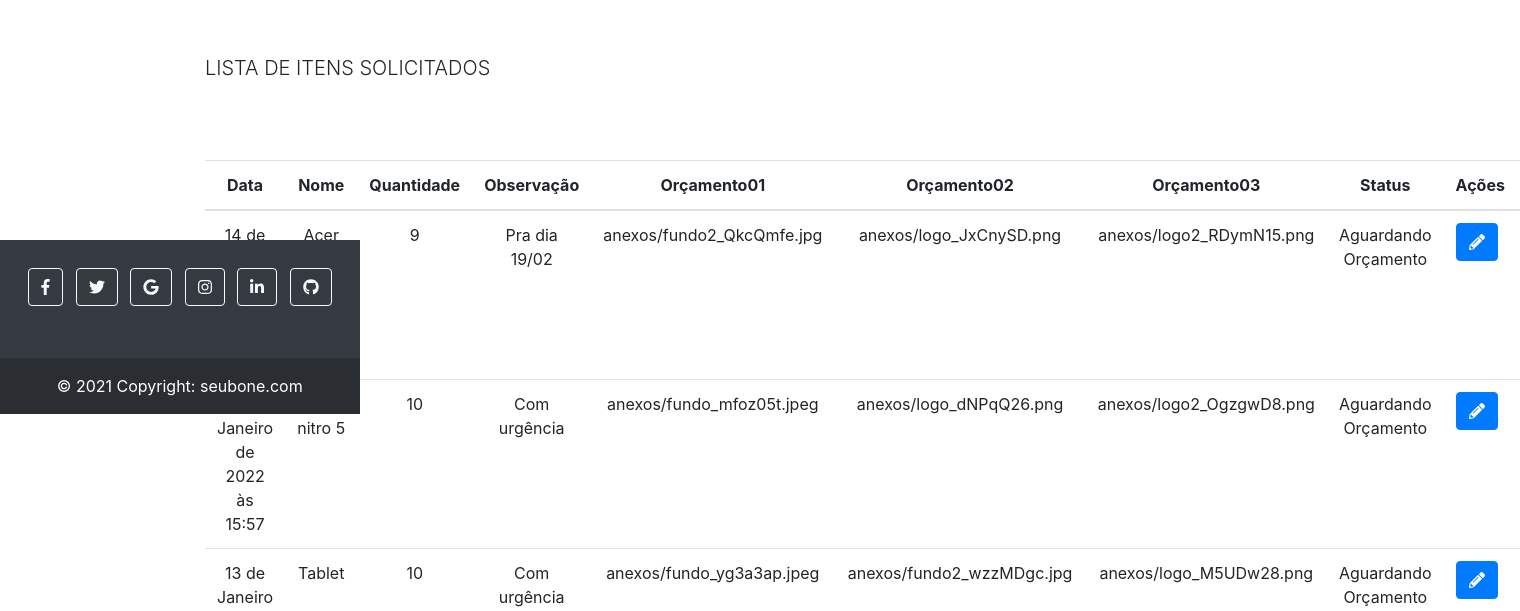
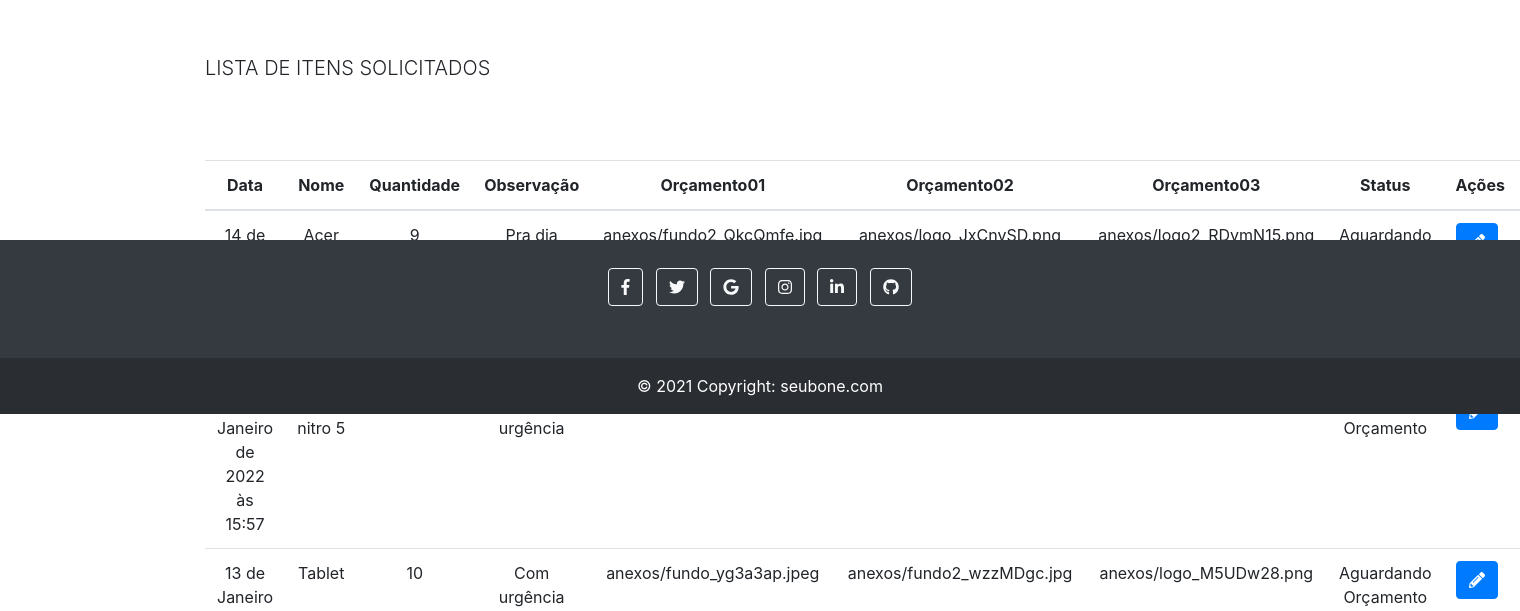
Before and after one commit to Paull20-20/ControleSBversaoFinal, a Django app: page / in a window 1520 px wide; the page is wider, and only the part inside the window is pictured. Shown: the part 386-997 px from the top of that part. Run offline with Django 4.2, Linux system fonts and the light colour scheme; a user stored in the database is signed in; data comes from the database, SQL or seed files in the repository; both versions use the stored data as it was after the commit; some libraries are stand-ins or nearby versions.

Commit message:
footer fixed ok

```diff
--- a/tasks/templates/base.html
+++ b/tasks/templates/base.html
@@ -67,14 +67,18 @@
     border-bottom: 2px solid #FFD700;
 }
 
+
 html, body{
-    background-color: #F8F8FF;
+    background-color: #ffffff;
 }
+
 
 footer{
     position: fixed;
     bottom:0;
     left:0;
+    margin-top: 100px;
+    width: 100%;
 }
 
     </style>
```
Also changed, not shown: db.sqlite3.
